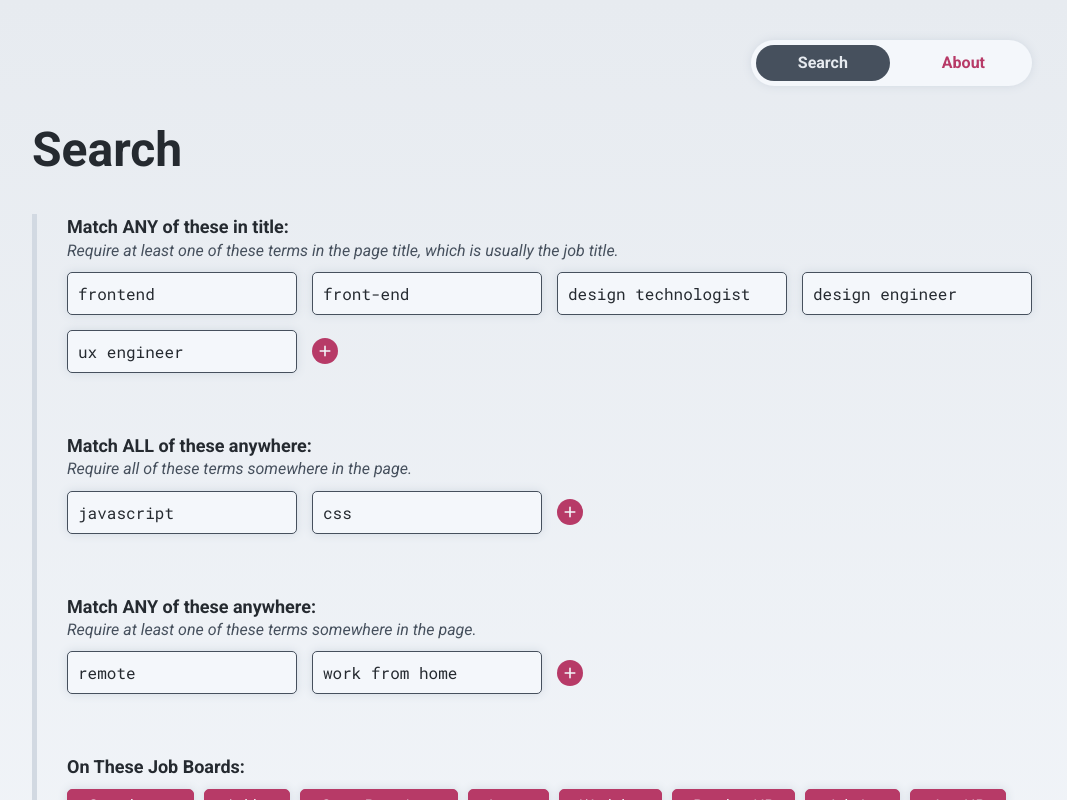
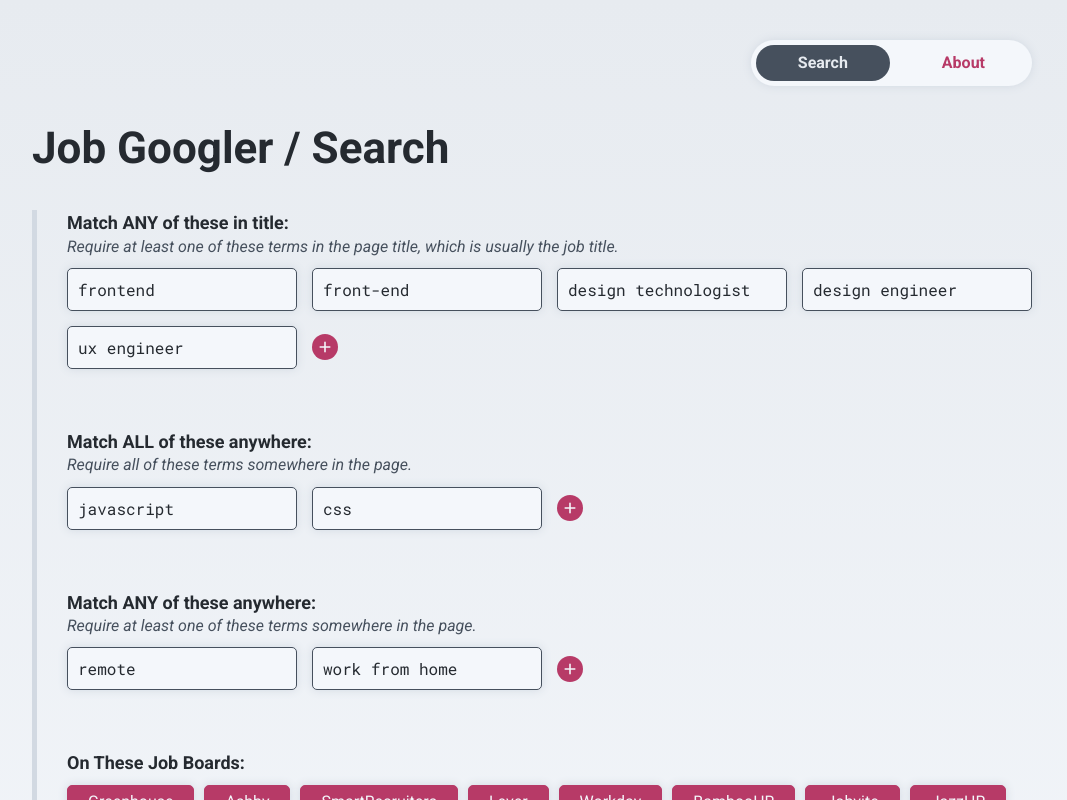
Before and after one commit to lonekorean/job-googler, a React (Vite) app: page / in a window 1280 px wide. Shown: the top 800 px of the page, without its empty margins (108-1175 px from the left). Built offline with nearby package versions, Linux system fonts and the light colour scheme.

Commit message:
tweak page titles/headings

```diff
--- a/src/pages/About.tsx
+++ b/src/pages/About.tsx
@@ -3,9 +3,8 @@ import '../styles/pages/About.css';
 export default function About() {
   return (
     <>
-      <title>Job Googler - About</title>
-
-      <h1>About</h1>
+      <title>Job Googler / About</title>
+      <h1>Job Googler / About</h1>
 
       <div className="About__prose">
         <p>
--- a/src/pages/Search.tsx
+++ b/src/pages/Search.tsx
@@ -116,9 +116,8 @@ export default function Search() {
 
   return (
     <>
-      <title>Job Googler - Search</title>
-
-      <h1>Search</h1>
+      <title>Job Googler / Search</title>
+      <h1>Job Googler / Search</h1>
 
       <form className="Search__form" onSubmit={handleSubmit}>
         <div className="Search__inputs">
--- a/src/styles/index.css
+++ b/src/styles/index.css
@@ -55,6 +55,10 @@ button {
 
 h1 {
   margin-block: 40px;
-  font-size: 3rem;
+  font-size: 2rem;
   line-height: 1;
+
+  @media (width >= 600px) {
+    font-size: 2.75rem;
+  }
 }
```
